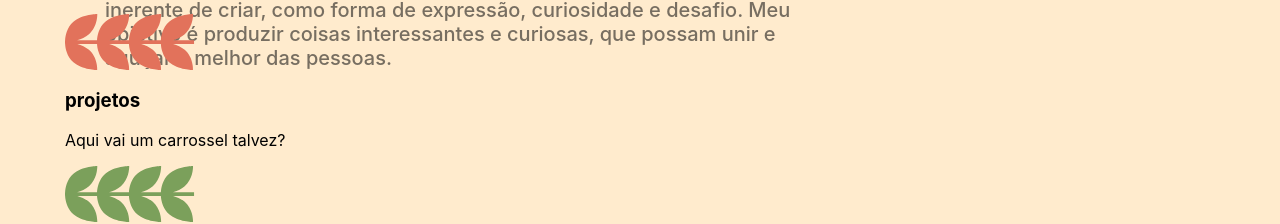
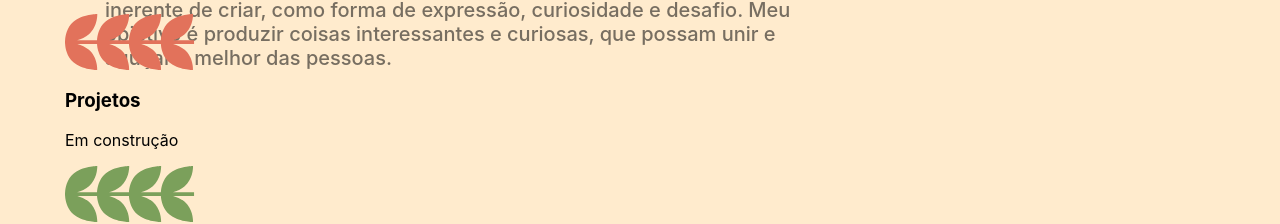
Before and after one commit to marqsbruno/marqsbruno.github.io, a React (Create React App) app in the folder my-portifolio/: page / in a window 1280 px wide. Shown: the part 563-787 px from the top of the page. Built offline with nearby package versions, Linux system fonts and the light colour scheme.

Commit message:
projetos base

```diff
--- a/my-portifolio/src/components/Projects.js
+++ b/my-portifolio/src/components/Projects.js
@@ -3,8 +3,8 @@ import React from "react";
 export default function Projects(){
   return (
     <div className="projects">
-      <h3>projetos</h3>
-      <p>Aqui vai um carrossel talvez?</p>
+      <h3>Projetos</h3>
+      <p>Em construção</p>
     </div>
   )
 }
```
